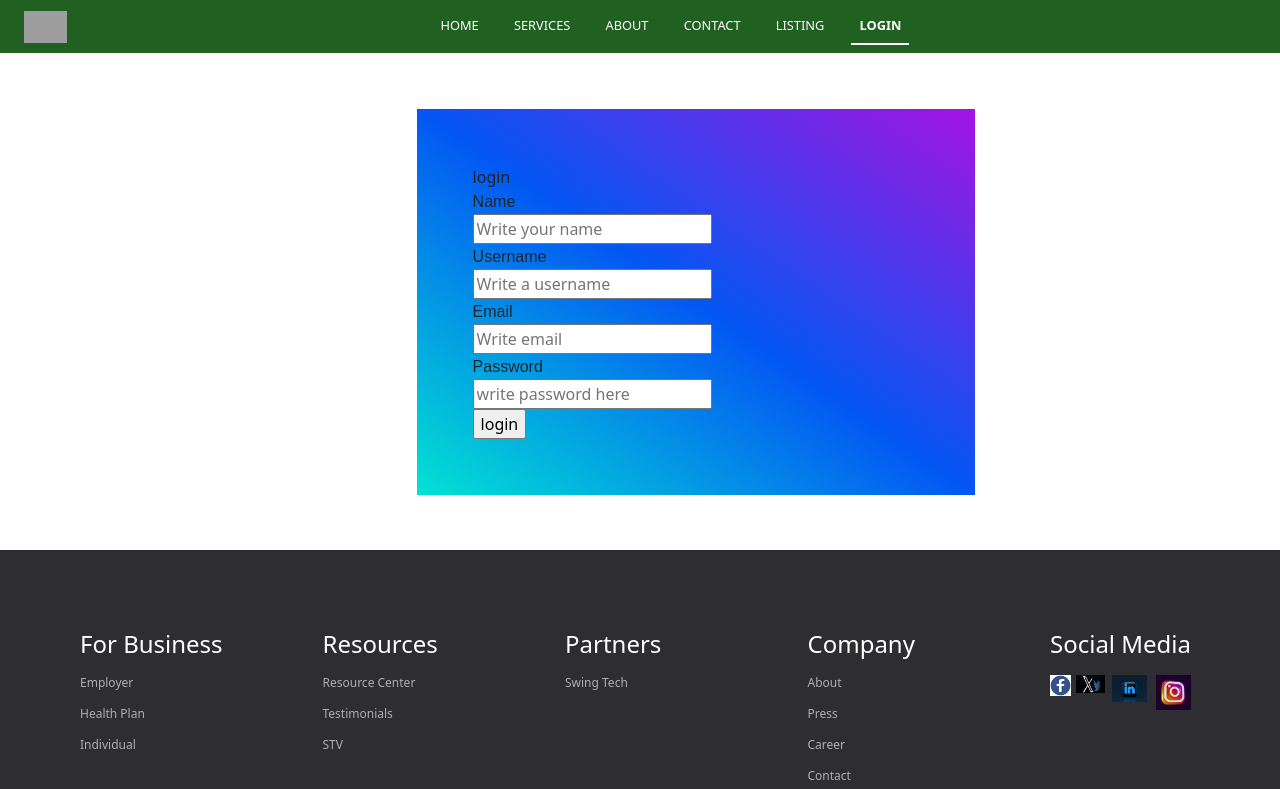
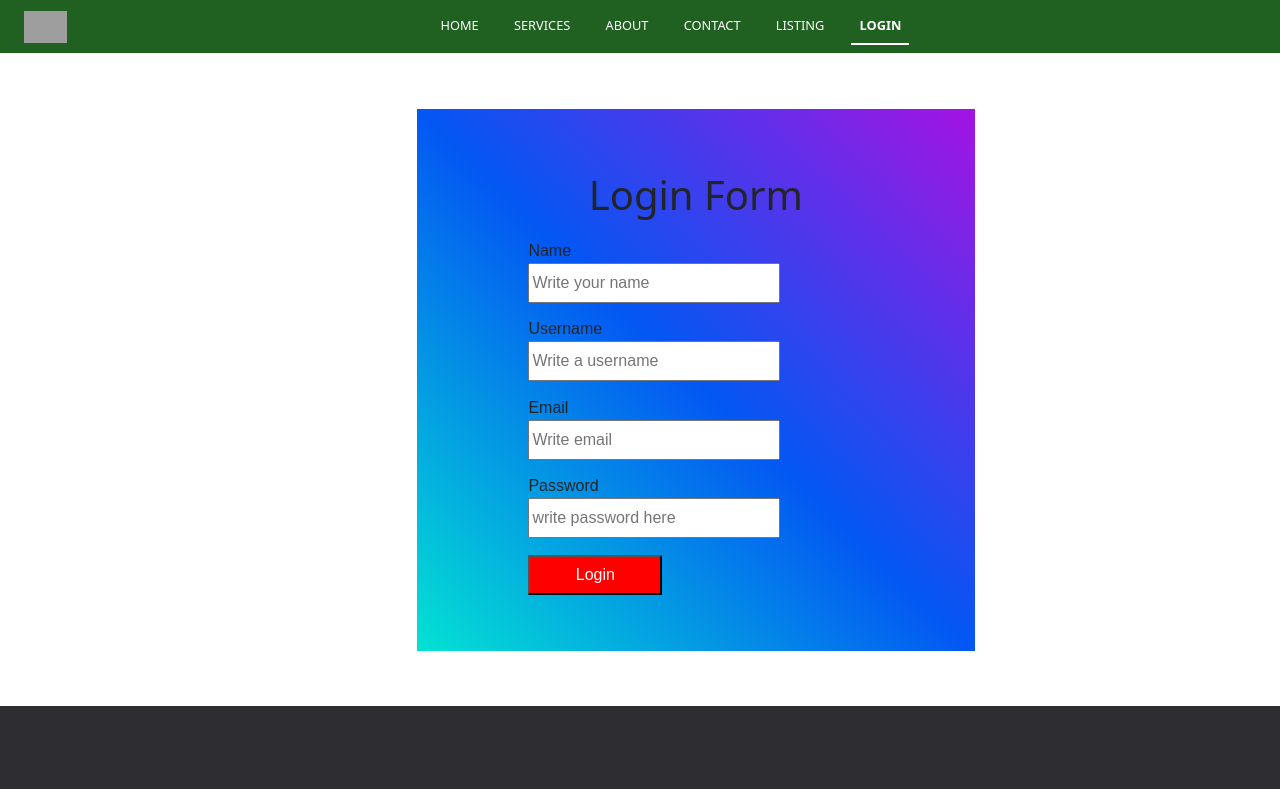
Before and after one commit to ujjwaldu/Reactjs, a React (Create React App) app: page /login in a window 1280 px wide. Shown: the top 789 px of the page. Built offline with nearby package versions, Linux system fonts and the light colour scheme; grey boxes are pictures that could not be loaded.

Commit message:
login form updated

```diff
--- a/src/App.css
+++ b/src/App.css
@@ -117,17 +117,44 @@
   width: 31% !important;
   margin: 30px 10px;
 }
+.login{
+  font-size: 40px;
+  text-align: center;
+  text-transform: capitalize;
+}
 .outbox{
-  padding: 5%;
+  padding: 5% 10% 5% 10%;
   /* margin:; */
   width: 50%;
   margin: 5% 10% 5% 30%;
   background-image: linear-gradient(to top right, rgb(3, 226, 211), rgb(3, 87, 243), rgb(164, 19, 226))
+
 }
 .inspan{
   text-align: left !important;
   font-family: sans-serif;
   text-transform: capitalize;
+  margin-top: 4%;
+}
+.input{
+  width: 75%;
+  height: 40px;
+  outline: none;
+}
+.btnlo{
+  width: 40%;
+  height: 2.5rem;
+  float: center;
+  background-color: red;
+  margin-top: 5%;
+  color: white;
+  font-family: sans-serif;
+  text-transform: capitalize;
+}
+.btnlo:hover{
+  background-color: pink;
+  color: black;
+  outline: none;
 }
 .section_padding{
   padding: 4rem 4rem;
--- a/src/component/Login.jsx
+++ b/src/component/Login.jsx
@@ -27,37 +27,37 @@ export default function Login() {
             <div className="container">
             <form className='outbox'  onSubmit={savedata}>
             <div className="row">
-                <div className="col-md-12">
-                    login
+                <div className="col-md-12 login">
+                    login form
                 </div>
             </div>
                 <div className="row">
-                    <div className="col-md-12">
-                        <span className='inspan'>Name</span>
+                    <div className="col-md-12 inspan">
+                        <span className=''>Name</span>
                         <div><input className='input' onChange={hanldler} type="text" placeholder='Write your name' name='name' /></div>
                     </div>
                 </div>
                 <div className="row">
-                    <div className="col-md-12">
-                        <span className='inspan'>username</span>
+                    <div className="col-md-12 inspan">
+                        <span className=''>username</span>
                         <div><input className='input' onChange={hanldler} type="text" placeholder='Write a username' name='username' /></div>
                     </div>
                 </div>
                 <div className="row">
-                    <div className="col-md-12">
-                        <span className='inspan'>Email</span>
-                        <div><input onChange={hanldler} type="email" placeholder='Write email' name='email'/></div>
+                    <div className="col-md-12 inspan">
+                        <span className=''>Email</span>
+                        <div><input className='input' onChange={hanldler} type="email" placeholder='Write email' name='email'/></div>
                     </div>
                 </div>
                 <div className="row">
-                    <div className="col-md-12">
-                        <span className='inspan'>password</span>
+                    <div className="col-md-12 inspan">
+                        <span className=''>password</span>
                         <div><input className='input' onChange={hanldler} type="password" placeholder='write password here' name='password'/></div>
                     </div>
                 </div>
                 <div className="row">
                     <div className="col-md-12">
-                       <div><input className='input' type="submit" value="login" /></div>
+                       <div><input className='btnlo' type="submit" value="login" /></div>
                     </div>
                     {msg? <div className='alert alert-success'>{msg}</div>:''}
                 </div>
```
